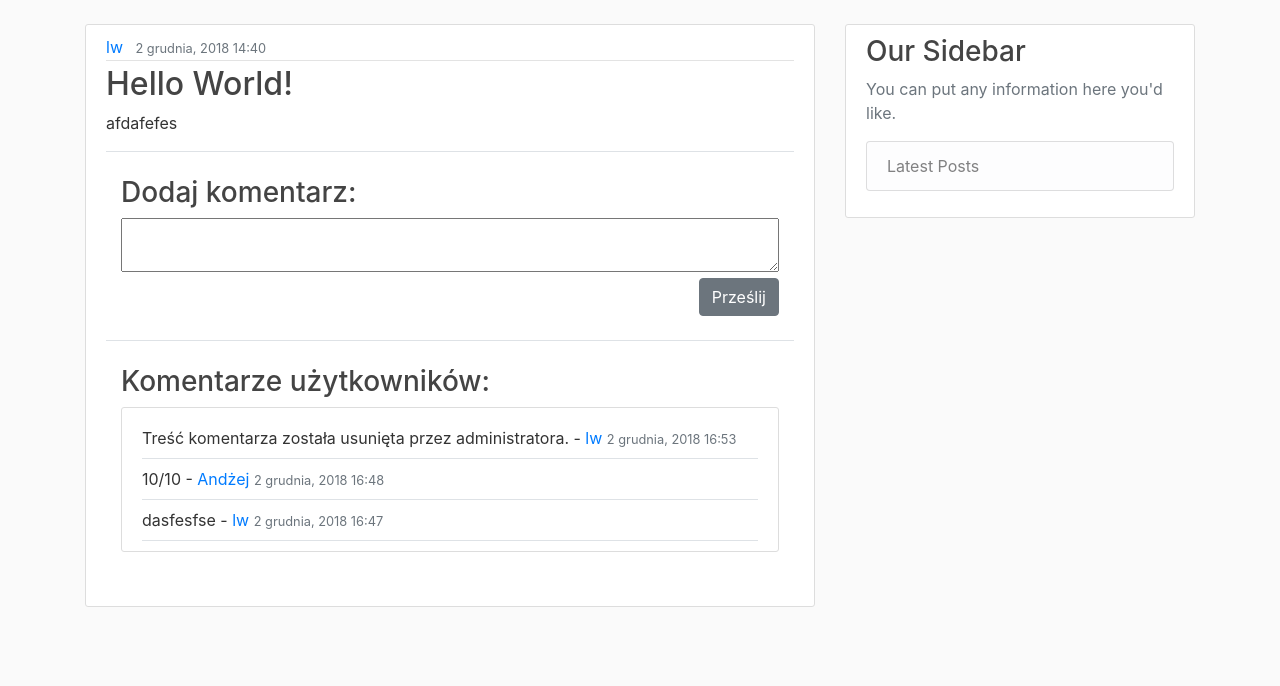
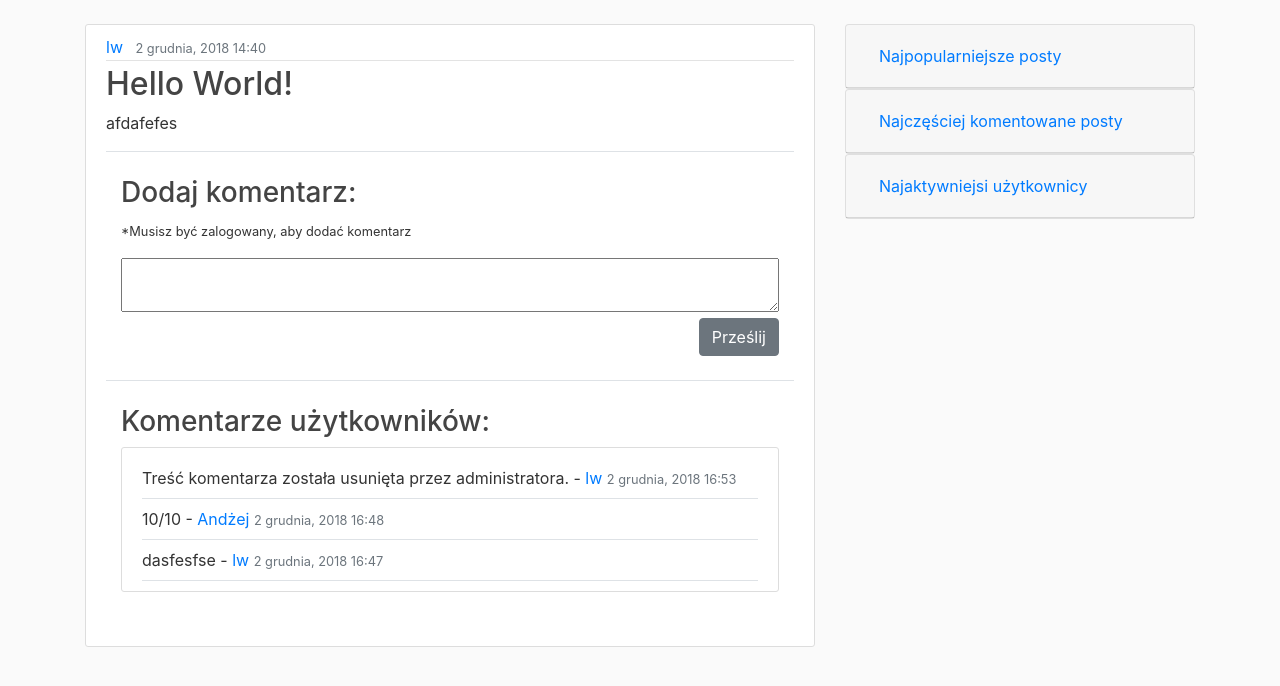
Before and after one commit to patonus/scrsk, a Django app: page /post/11/ in a window 1280 px wide. Shown: the part 56-742 px from the top of the page. Run offline with Django 3.2, Linux system fonts and the light colour scheme; data comes from the database, SQL or seed files in the repository; both versions use the stored data as it was after the commit; some libraries are stand-ins or nearby versions.

Commit message:
Added sidebar

```diff
--- a/blog/models.py
+++ b/blog/models.py
@@ -9,6 +9,7 @@ class Post(models.Model):
     content = models.TextField()
     date_posted = models.DateTimeField(default=timezone.now)
     author = models.ForeignKey(User, on_delete=models.CASCADE)
+    visits = models.IntegerField(default=0)
 
     class Meta:
         ordering = ['-date_posted']
--- a/blog/templates/blog/index.html
+++ b/blog/templates/blog/index.html
@@ -1,6 +1,7 @@
 {% load static %}
 <!DOCTYPE html>
 <html>
+
 <head>
 
   <!-- Required meta tags -->
@@ -8,7 +9,8 @@
   <meta name="viewport" content="width=device-width, initial-scale=1, shrink-to-fit=no">
 
   <!-- Bootstrap CSS -->
-    <link rel="stylesheet" href="https://maxcdn.bootstrapcdn.com/bootstrap/4.0.0/css/bootstrap.min.css" integrity="sha384-Gn5384xqQ1aoWXA+058RXPxPg6fy4IWvTNh0E263XmFcJlSAwiGgFAW/dAiS6JXm" crossorigin="anonymous">
+  <link rel="stylesheet" href="https://maxcdn.bootstrapcdn.com/bootstrap/4.0.0/css/bootstrap.min.css" integrity="sha384-Gn5384xqQ1aoWXA+058RXPxPg6fy4IWvTNh0E263XmFcJlSAwiGgFAW/dAiS6JXm"
+    crossorigin="anonymous">
 
   <link rel="stylesheet" type="text/css" href="{% static 'blog/main.css' %}">
 
@@ -16,13 +18,15 @@
   <title>kfgjgfhxs </title>
 
 </head>
+
 <body>
   <header class="site-header">
     <nav class="navbar navbar-expand-md navbar-dark bg-steel fixed-top">
       <div class="container">
-{#        TODO: Wybrac nazwe#}
+        {# TODO: Wybrac nazwe#}
         <a class="navbar-brand mr-4" href="{% url 'blog-home' %}">kfgjgfhxs</a>
-          <button class="navbar-toggler" type="button" data-toggle="collapse" data-target="#navbarToggle" aria-controls="navbarToggle" aria-expanded="false" aria-label="Toggle navigation">
+        <button class="navbar-toggler" type="button" data-toggle="collapse" data-target="#navbarToggle" aria-controls="navbarToggle"
+          aria-expanded="false" aria-label="Toggle navigation">
           <span class="navbar-toggler-icon"></span>
         </button>
         <div class="collapse navbar-collapse" id="navbarToggle">
@@ -55,19 +59,54 @@
           {{ message }}
         </div>
         {% endfor %}
-          {%  endif %}
+        {% endif %}
         {% block content %}{% endblock %}
       </div>
-{#      TODO Zaimplementowac sidebar#}
       <div class="col-md-4">
-          <div class="content-section">
-            <h3>Our Sidebar</h3>
-            <p class='text-muted'>You can put any information here you'd like.
-              <ul class="list-group">
-                <li class="list-group-item list-group-item-light">Latest Posts</li>
+        <div class="accordion" id="sidebar">
+          <div class="card">
+            <div class="card-header" id="most_popular">
+              <h5 class="mb-0">
+                <button class="btn btn-link" type="button" data-toggle="collapse" data-target="#most_popular_list"
+                  aria-expanded="false" aria-controls="most_popular_list" onclick="sidebarClickHandler(this)">
+                  Najpopularniejsze posty
+                </button>
+              </h5>
+            </div>
 
-              </ul>
-            </p>
+            <div id="most_popular_list" class="collapse" aria-labelledby="most_popular" data-parent="#sidebar">
+              <div class="card-body">
+              </div>
+            </div>
+          </div>
+          <div class="card">
+            <div class="card-header" id="most_commented">
+              <h5 class="mb-0">
+                <button class="btn btn-link collapsed" type="button" data-toggle="collapse" data-target="#most_commented_list"
+                  aria-expanded="false" aria-controls="most_commented_list" onclick="sidebarClickHandler(this)">
+                  Najczęściej komentowane posty
+                </button>
+              </h5>
+            </div>
+            <div id="most_commented_list" class="collapse" aria-labelledby="most_commented" data-parent="#sidebar">
+              <div class="card-body">
+              </div>
+            </div>
+          </div>
+          <div class="card">
+            <div class="card-header" id="top_users">
+              <h5 class="mb-0">
+                <button class="btn btn-link collapsed" type="button" data-toggle="collapse" data-target="#top_users_list"
+                  aria-expanded="false" aria-controls="top_users_list" onclick="sidebarClickHandler(this)">
+                  Najaktywniejsi użytkownicy
+                </button>
+              </h5>
+            </div>
+            <div id="top_users_list" class="collapse" aria-labelledby="top_users" data-parent="#sidebar">
+              <div class="card-body">
+              </div>
+            </div>
+          </div>
         </div>
       </div>
     </div>
@@ -75,10 +114,26 @@
 
   <!-- Optional JavaScript -->
   <!-- jQuery first, then Popper.js, then Bootstrap JS -->
-    <script src="https://code.jquery.com/jquery-3.2.1.slim.min.js" integrity="sha384-KJ3o2DKtIkvYIK3UENzmM7KCkRr/rE9/Qpg6aAZGJwFDMVNA/GpGFF93hXpG5KkN" crossorigin="anonymous"></script>
-    <script src="https://cdnjs.cloudflare.com/ajax/libs/popper.js/1.12.9/umd/popper.min.js" integrity="sha384-ApNbgh9B+Y1QKtv3Rn7W3mgPxhU9K/ScQsAP7hUibX39j7fakFPskvXusvfa0b4Q" crossorigin="anonymous"></script>
-    <script src="https://maxcdn.bootstrapcdn.com/bootstrap/4.0.0/js/bootstrap.min.js" integrity="sha384-JZR6Spejh4U02d8jOt6vLEHfe/JQGiRRSQQxSfFWpi1MquVdAyjUar5+76PVCmYl" crossorigin="anonymous"></script>
+  <script src="https://ajax.googleapis.com/ajax/libs/jquery/3.3.1/jquery.min.js"></script>
+  <script src="https://cdnjs.cloudflare.com/ajax/libs/popper.js/1.12.9/umd/popper.min.js" integrity="sha384-ApNbgh9B+Y1QKtv3Rn7W3mgPxhU9K/ScQsAP7hUibX39j7fakFPskvXusvfa0b4Q"
+    crossorigin="anonymous"></script>
+  <script src="https://maxcdn.bootstrapcdn.com/bootstrap/4.0.0/js/bootstrap.min.js" integrity="sha384-JZR6Spejh4U02d8jOt6vLEHfe/JQGiRRSQQxSfFWpi1MquVdAyjUar5+76PVCmYl"
+    crossorigin="anonymous"></script>
+
+  <script>
+    function sidebarClickHandler(btn) {
+      const queryType = $(btn).attr('aria-controls');
+      let ajaxData = {
+        url: '{% url 'sidebar' %}',
+        data: { query: queryType }
+      };
+      $.ajax(ajaxData).done(function(received) {
+        $('#' + queryType).children().html(received);
+      });
+    }
+  </script>
 
   {% block custom_scripts %}{% endblock %}
 </body>
+
 </html>
--- a/blog/templates/blog/post_detail.html
+++ b/blog/templates/blog/post_detail.html
@@ -17,6 +17,9 @@
 
       <div class="container py-4 border-top">
         <h3>Dodaj komentarz:</h3>
+        {% if not user.is_authenticated %}
+          <p><small>*Musisz być zalogowany, aby dodać komentarz</small></p>
+        {% endif %}
         <form action="{% url 'post-comment' object.id %}" method="post">
           {% csrf_token %}
           <textarea class="w-100" name="comment"></textarea>
--- a/blog/urls.py
+++ b/blog/urls.py
@@ -5,6 +5,7 @@ from .views import (
     PostCreateView,
     PostUpdateView,
     PostDeleteView,
+    SidebarView,
     comment_post_view
 )
 
@@ -15,4 +16,5 @@ urlpatterns = [
     path('post/<int:pk>/update/', PostUpdateView.as_view(), name='post-update'),
     path('post/<int:pk>/delete/', PostDeleteView.as_view(), name='post-delete'),
     path('comment/<int:pk>/', comment_post_view, name='post-comment'),
+    path('sidebar/', SidebarView.as_view(), name='sidebar'),
 ]
--- a/blog/views.py
+++ b/blog/views.py
@@ -1,6 +1,8 @@
 from django.contrib.auth.mixins import LoginRequiredMixin, UserPassesTestMixin
 from django.contrib import messages
 from django.contrib.auth.decorators import login_required
+from django.contrib.auth.models import User
+from django.db.models import Count, F
 from django.views.generic import (
     ListView,
     DetailView,
@@ -53,6 +55,12 @@ class PostListView(ListView):
 class PostDetailView(DetailView):
     model = Post
 
+    def get(self, request, *args, **kwargs):
+        post = Post.objects.get(pk=kwargs['pk'])
+        post.visits = F('visits') + 1
+        post.save()
+        return super().get(request, *args, **kwargs)
+
 
 class PostCreateView(LoginRequiredMixin, CreateView):
     login_url = '/login/'
@@ -94,6 +102,29 @@ class PostDeleteView(LoginRequiredMixin, UserPassesTestMixin, DeleteView):
         return False
 
 
+class SidebarView(ListView):
+    context_object_name = 'object_list'
+
+    def get(self, request, *args, **kwargs):
+        self.query = request.GET.get('query')
+        if self.query:
+            if self.query in ('most_popular_list', 'most_commented_list'):
+                self.model = Post
+                self.template_name = 'blog/sidebar_posts_view.html'
+            elif self.query in ('top_users_list',):
+                self.model = User
+                self.template_name = 'blog/sidebar_users_view.html'
+        return super().get(request, *args, **kwargs)
+
+    def get_queryset(self):
+        if self.query == 'most_popular_list':
+            return Post.objects.order_by('-visits')[:5]
+        if self.query == 'most_commented_list':
+            return Post.objects.all().annotate(num_comments=Count('comment')).order_by('-num_comments')[:5]
+        if self.query == 'top_users_list':
+            return User.objects.all().annotate(num_posts=Count('post')).order_by('-num_posts')[:5]
+
+
 @login_required(login_url='/login/')
 def comment_post_view(request, pk):
     if request.method == 'POST':
```
Also changed, not shown: blog/templates/blog/sidebar_posts_view.html (added, +9 -0 lines), blog/templates/blog/sidebar_users_view.html (added, +9 -0 lines), blog/migrations/0004_post_visits.py (added), db.sqlite3. Lines whose indentation alone changed are shown as unchanged.
